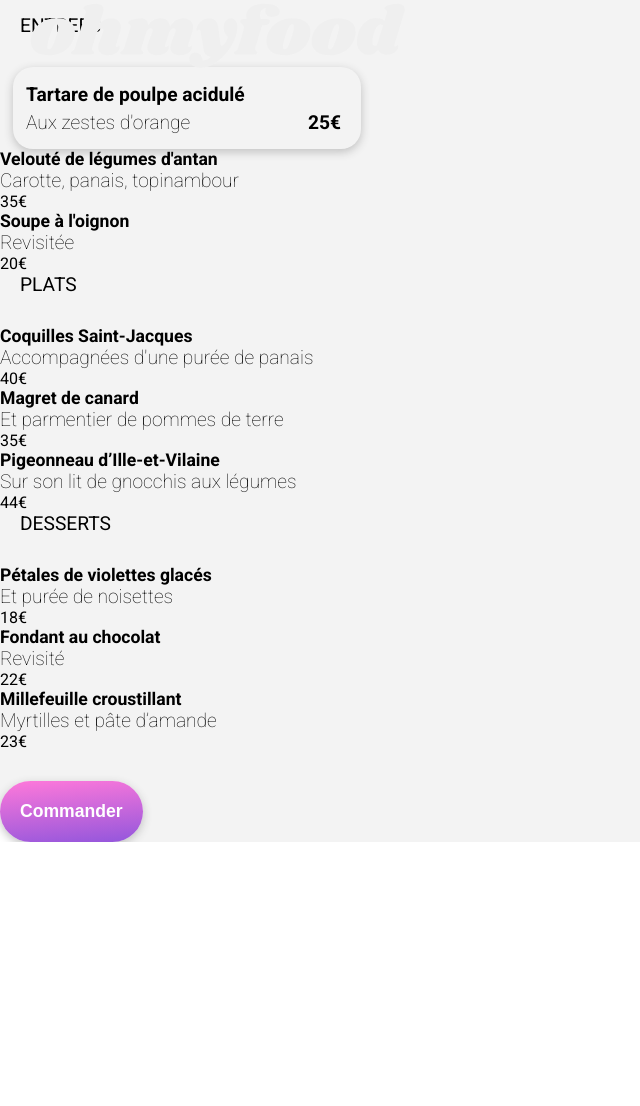
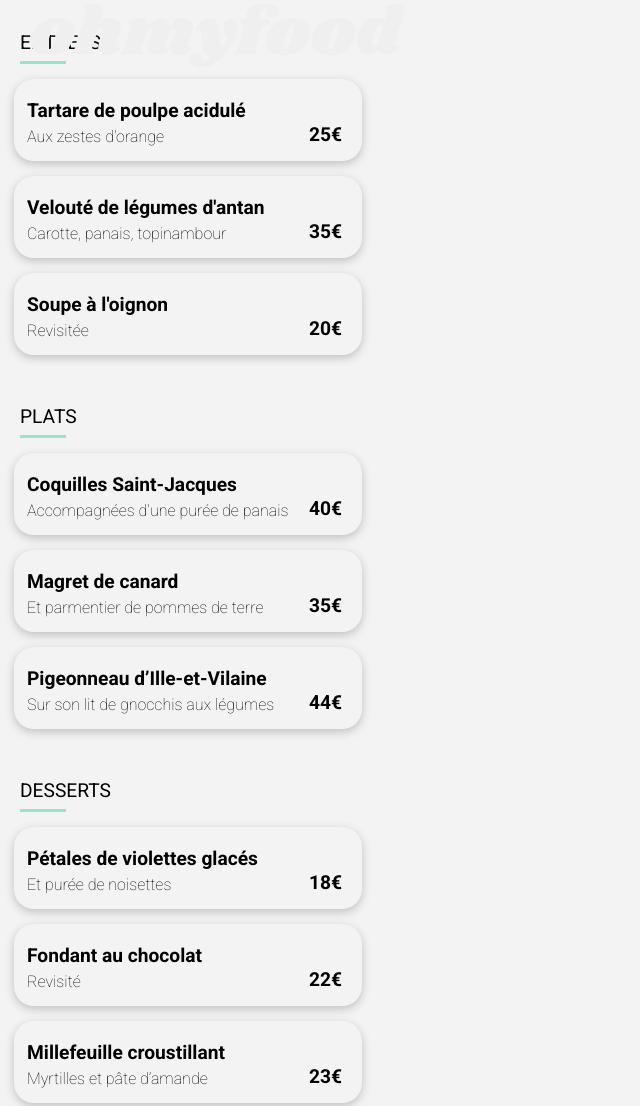
Before and after one commit to lourdeslazo/LourdesLazo_3_03042021, a website: page alafrancaise.html in a window 1280 px wide. Shown: the part 405-1511 px from the top of the page, without its empty margins (0-640 px from the left). Before the commit the page ends 1247 px from the top, so only its background shows below. Drawn offline with Linux system fonts and the light colour scheme; a web font is replaced by a local one.

Commit message:
Changes: Page A la francaise

```diff
--- a/alafrancaise.html
+++ b/alafrancaise.html
@@ -48,70 +48,70 @@
             <div class="menu__price">25€</div>
           </div>
 
-          <div>
+          <div class="menu">
             <div>
-              <h4>Velouté de légumes d'antan</h4>
+              <h5>Velouté de légumes d'antan</h5>
               <p>Carotte, panais, topinambour</p>
             </div>
-            <div>35€</div>
+            <div class="menu__price">35€</div>
           </div>
 
-          <div>
+          <div class="menu">
             <div>
-              <h4>Soupe à l'oignon</h4>
+              <h5>Soupe à l'oignon</h5>
               <p>Revisitée</p>
             </div>
-            <div>20€</div>
+            <div class="menu__price">20€</div>
           </div>
 
           <h3>PLATS</h3>
-          <div>
+          <div class="menu">
             <div>
-              <h4>Coquilles Saint-Jacques</h4>
+              <h5>Coquilles Saint-Jacques</h5>
               <p>Accompagnées d'une purée de panais</p>
             </div>
-            <div>40€</div>
+            <div class="menu__price">40€</div>
           </div>
 
-          <div>
+          <div class="menu">
             <div>
-              <h4>Magret de canard</h4>
+              <h5>Magret de canard</h5>
               <p>Et parmentier de pommes de terre</p>
             </div>
-            <div>35€</div>
+            <div class="menu__price">35€</div>
           </div>
 
-          <div>
+          <div class="menu">
             <div>
-              <h4>Pigeonneau d’Ille-et-Vilaine</h4>
+              <h5>Pigeonneau d’Ille-et-Vilaine</h5>
               <p>Sur son lit de gnocchis aux légumes</p>
             </div>
-            <div>44€</div>
+            <div class="menu__price">44€</div>
           </div>
 
           <h3>DESSERTS</h3>
-          <div>
+          <div class="menu">
             <div>
-              <h4>Pétales de violettes glacés</h4>
+              <h5>Pétales de violettes glacés</h5>
               <p>Et purée de noisettes</p>
             </div>
-            <div>18€</div>
+            <div class="menu__price">18€</div>
           </div>
 
-          <div>
+          <div class="menu">
             <div>
-              <h4>Fondant au chocolat</h4>
+              <h5>Fondant au chocolat</h5>
               <p>Revisité</p>
             </div>
-            <div>22€</div>
+            <div class="menu__price">22€</div>
           </div>
 
-          <div>
+          <div class="menu">
             <div>
-              <h4>Millefeuille croustillant</h4>
+              <h5>Millefeuille croustillant</h5>
               <p>Myrtilles et pâte d’amande</p>
             </div>
-            <div>23€</div>
+            <div class="menu__price">23€</div>
           </div>
 
           <button>Commander</button>
--- a/sass/style.scss
+++ b/sass/style.scss
@@ -27,7 +27,7 @@ $bd-radius: (
 
 /*Mixins*/
 @mixin font-p {
-  font-size: 1.2em;
+  font-size: 1em;
   font-weight: 100;
   margin: 0;
 }
@@ -122,6 +122,10 @@ header {
 
     h2 {
       padding: 0 $padding-small + 5px;
+    }
+
+    h5 {
+      font-weight: 100;
     }
 
     button {
@@ -303,6 +307,7 @@ footer {
 h1 {
   font-size: $font-primary;
   font-family: "Shrikhand", sans-serif;
+  margin-bottom: 0;
 }
 
 .head__heading {
@@ -327,7 +332,7 @@ h1 {
   }
 
   article {
-    border-radius: map-get($bd-radius, large);
+    border-radius: 35px 35px 0 0;
     background-color: lighten($color-fourth, 70);
     width: 100%;
     position: absolute;
@@ -336,7 +341,7 @@ h1 {
     .heading {
       display: flex;
       justify-content: space-around;
-      align-items: center;
+      align-items: baseline;
 
       .fa-heart {
         font-size: $font-secondary;
@@ -347,14 +352,18 @@ h1 {
     h3 {
       font-size: $font-tertiary;
       font-weight: 400;
-      margin: 0 0 30px 20px;
+      margin: 50px 0 15px 20px;
+      border-bottom: 3px solid $color-tertiary;
+      width: 46px;
+      padding-bottom: 7px;
     }
 
     .menu {
       border-radius: map-get($bd-radius, small);
       width: 315px;
       height: 67px;
-      margin-left: 13px;
+      margin-left: 14px;
+      margin-bottom: 15px;
       display: flex;
       align-items: flex-end;
       justify-content: space-between;
@@ -374,6 +383,8 @@ h1 {
     button {
       @include btn;
       @include box-shw;
+      margin-left: 86px;
+      width: 200px;
 
       &:hover {
         opacity: 0.9;
```
Also changed, not shown: index.html (+2 -2 lines), .public/css/style.css, 1 other file.
